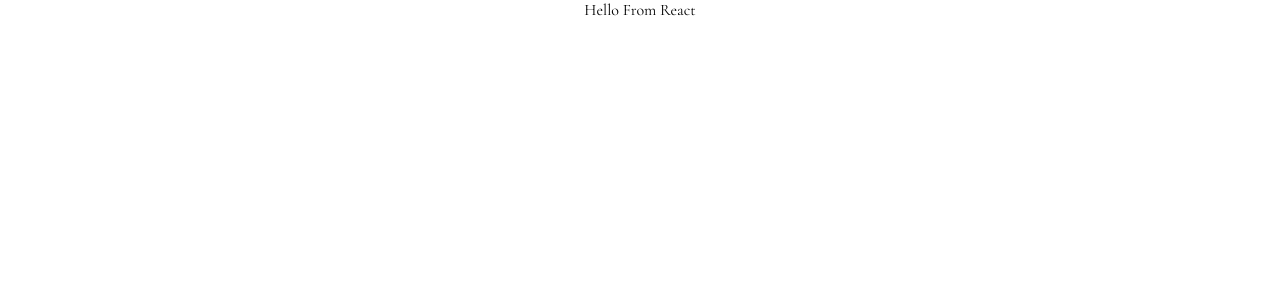
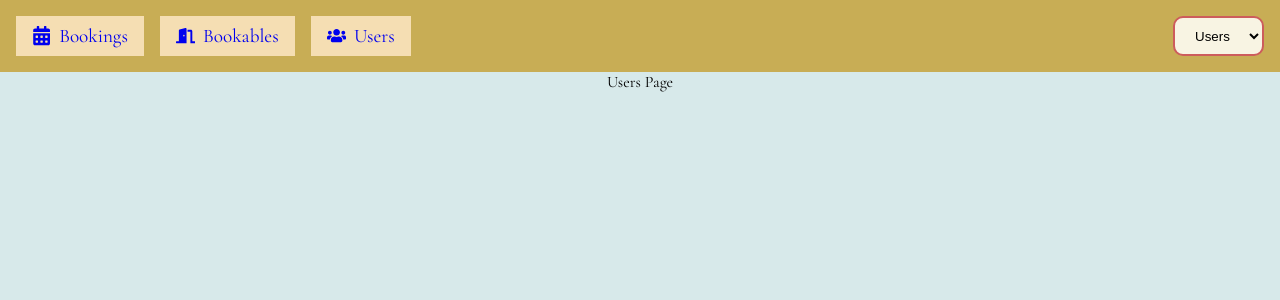
Before and after one commit to iamBharatManral/react-bookings, a React (Create React App) app: page /users in a window 1280 px wide. Shown: the top 300 px of the page. Built offline with nearby package versions, Linux system fonts and the light colour scheme; the HTML template or start-up script is replaced by a standard one.

Commit message:
atomic: add ui components, pages based on atomic design

```diff
--- a/package.json
+++ b/package.json
@@ -8,7 +8,10 @@
     "@testing-library/user-event": "^13.5.0",
     "react": "^18.2.0",
     "react-dom": "^18.2.0",
+    "react-icons": "^4.10.1",
+    "react-router-dom": "^6.14.2",
     "react-scripts": "5.0.1",
+    "styled-components": "^6.0.7",
     "web-vitals": "^2.1.4"
   },
   "scripts": {
--- a/src/App.js
+++ b/src/App.js
@@ -1,9 +1,10 @@
 import './App.css';
+import Header from "./organisms/header/Header";
 
 function App() {
   return (
     <div className="App">
-     Hello From React
+        <Header />
     </div>
   );
 }
--- /dev/null
+++ b/src/atoms/link/Link.js
@@ -0,0 +1,29 @@
+import React from 'react';
+import {Link} from 'react-router-dom'
+import styled from "styled-components";
+
+const Nav = ({icon, text, path}) => {
+    return (
+        <NavStyled>
+            <Link to={path} className={"link"}>
+                {icon}
+                <span>{text}</span>
+            </Link>
+        </NavStyled>
+    );
+};
+
+const NavStyled = styled.div`
+    padding: 0.5rem 1rem;
+    color: var(--clr-yellow);
+    background: wheat;
+    font-size: 1.2rem;
+    .link{
+        display: flex;
+        align-items: center;
+        gap: 0.5rem;
+        text-decoration: none;
+    }
+`
+
+export default Nav;
--- /dev/null
+++ b/src/atoms/picker/Picker.js
@@ -0,0 +1,20 @@
+import React from 'react';
+import styled from "styled-components";
+
+function Picker({children}) {
+    return (
+        <StyledPicker>
+            {children}
+        </StyledPicker>
+    );
+}
+
+const StyledPicker = styled.select`
+    padding: 0.5rem 1rem;
+    background: var(--clr-off-white);
+    border-radius: 10px;
+    border: 2px solid indianred;
+    outline: none;
+`
+
+export default Picker;
--- a/src/index.css
+++ b/src/index.css
@@ -1,5 +1,15 @@
 @import url('https://fonts.googleapis.com/css2?family=Cormorant+Garamond:ital,wght@0,300;0,400;0,500;0,700;1,300;1,500&display=swap');
 
+:root {
+    --clr-black: #0e131f;
+    --clr-yellow: #c8ad55;
+    --clr-white: #f0e9ca;
+    --clr-off-white: #f8f4e3;
+    --clr-blue: #468189;
+    --clr-light-blue: #d7e9ea;
+    --clr-red: #ad343e;
+    --clr-pink: #f6e0e1;
+}
 * {
     margin: 0;
     padding: 0;
@@ -8,4 +18,9 @@
 
 body {
     font-family: 'Cormorant Garamond', serif;
+    background-color: var(--clr-light-blue);
 }
+
+a {
+    text-decoration: none;
+}
--- /dev/null
+++ b/src/molecules/UserPicker/UserPicker.js
@@ -0,0 +1,12 @@
+import React from 'react';
+import Picker from "../../atoms/picker/Picker";
+
+function UserPicker(props) {
+    return (
+        <Picker>
+            <option value="users">Users</option>
+        </Picker>
+    );
+}
+
+export default UserPicker;
--- /dev/null
+++ b/src/organisms/header/Header.js
@@ -0,0 +1,31 @@
+import React from 'react';
+import {BrowserRouter as Router, Route, Routes} from "react-router-dom";
+import Nav from "../../atoms/link/Link";
+import {FaCalendarAlt, FaDoorOpen, FaUsers} from "react-icons/fa";
+import styles from './Header.module.css'
+import UserPicker from "../../molecules/UserPicker/UserPicker";
+import BookingsPage from "../../pages/Bookings/Bookings";
+import BookablesPage from "../../pages/Bookables/Bookables";
+import UsersPage from "../../pages/Users/Users";
+
+const Header = () => {
+    return (
+        <Router>
+            <header>
+                <nav className={styles.nav}>
+                    <Nav path={"/bookings"} text={"Bookings"} icon={<FaCalendarAlt/>}></Nav>
+                    <Nav path={"/bookables"} text={"Bookables"} icon={<FaDoorOpen/>}></Nav>
+                    <Nav path={"/users"} text={"Users"} icon={<FaUsers/>}></Nav>
+                </nav>
+                <UserPicker/>
+            </header>
+            <Routes>
+                <Route path={"/bookings"} element={<BookingsPage/>}/>
+                <Route path={"/bookables"} element={<BookablesPage/>}/>
+                <Route path={"/users"} element={<UsersPage/>}/>
+            </Routes>
+        </Router>
+    );
+};
+
+export default Header;
--- /dev/null
+++ b/src/organisms/header/Header.module.css
@@ -0,0 +1,11 @@
+header {
+    background: var(--clr-yellow);
+    padding: 1rem;
+    display: flex;
+    justify-content: space-between;
+}
+
+.nav {
+    display: flex;
+    gap: 1rem;
+}
--- /dev/null
+++ b/src/pages/Bookables/Bookables.js
@@ -0,0 +1,11 @@
+import React from 'react';
+
+const BookablesPage = () => {
+    return (
+        <div>
+            BookablesPage
+        </div>
+    );
+};
+
+export default BookablesPage;
--- /dev/null
+++ b/src/pages/Bookings/Bookings.js
@@ -0,0 +1,9 @@
+import React from 'react';
+
+const BookingsPage = (props) => (
+    <div>
+        Bookings Page
+    </div>
+);
+
+export default BookingsPage;
--- /dev/null
+++ b/src/pages/Users/Users.js
@@ -0,0 +1,9 @@
+import React from 'react';
+
+const UsersPage = (props) => (
+    <div>
+        Users Page
+    </div>
+);
+
+export default UsersPage;
```
Also changed, not shown: public/static.json (added, +167 -0 lines), 1 other file (tests, documents, lock files or other folders).
